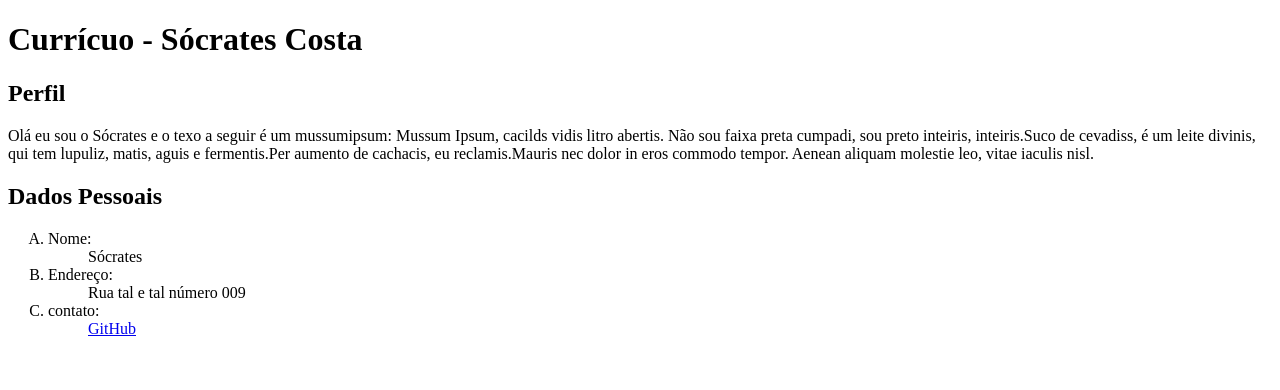
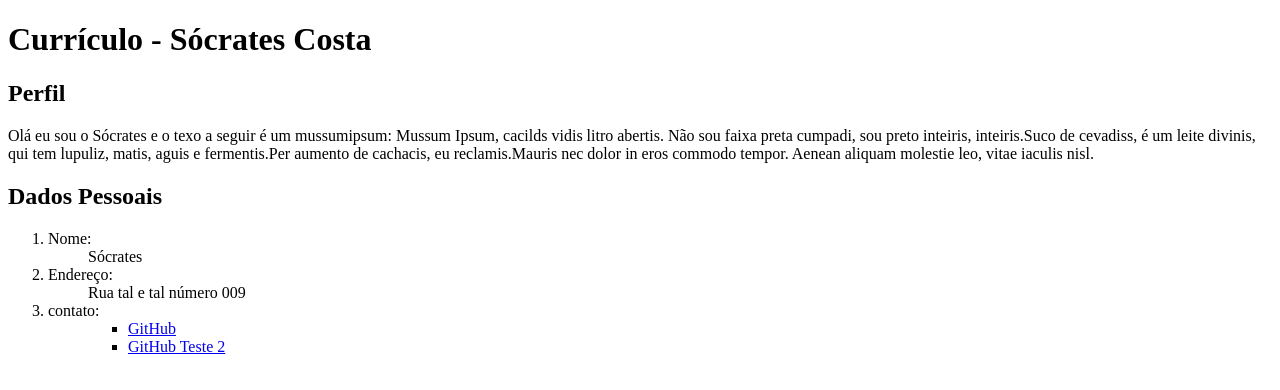
Before and after one commit to socratescosta09/frontend-m03-01-html-exercicio, a plain HTML site: page index.html in a window 1280 px wide. Drawn offline with Linux system fonts and the light colour scheme.

Commit message:
Atualizando

```diff
--- a/index.html
+++ b/index.html
@@ -8,7 +8,7 @@
 
 <body>
     <header>
-        <h1>Currícuo - Sócrates Costa</h1>
+        <h1>Currículo - Sócrates Costa</h1>
     </header>
     <main>
         <section>
@@ -18,15 +18,24 @@
                 lupuliz, matis, aguis e fermentis.Per aumento de cachacis, eu reclamis.Mauris nec dolor in eros commodo
                 tempor. Aenean aliquam molestie leo, vitae iaculis nisl.</p>
             <h2>Dados Pessoais</h2>
-            <ol type="A">
+            <ol type="1">
                 <li>Nome:</li>
                 <ul>Sócrates</ul>
                 <li>Endereço:</li>
                 <ul>Rua tal e tal número 009</ul>
                 <li>contato:</li>
-                <ul>
-                    <a href="https://github.com/socratescosta09">GitHub</a>
-                </ul>
+                <ol>
+                    <ul>
+                        <li>
+                            <a href="https://github.com/socratescosta09">GitHub</a>
+                        </li>
+                    </ul>
+                    <ul>
+                        <li>
+                            <a href="https://github.com/socratescosta09">GitHub Teste 2</a>
+                        </li>
+                    </ul>
+                </ol>
             </ol>
         </section>
     </main>
```
